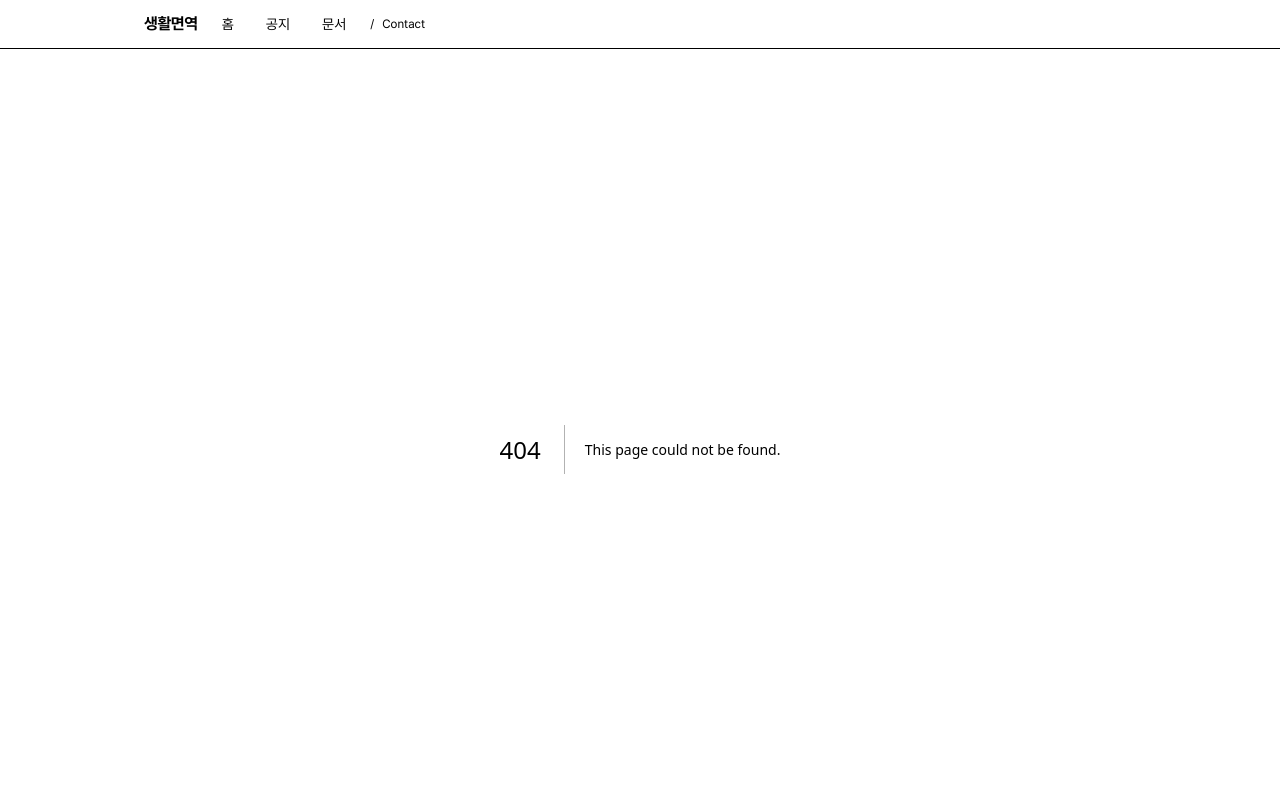
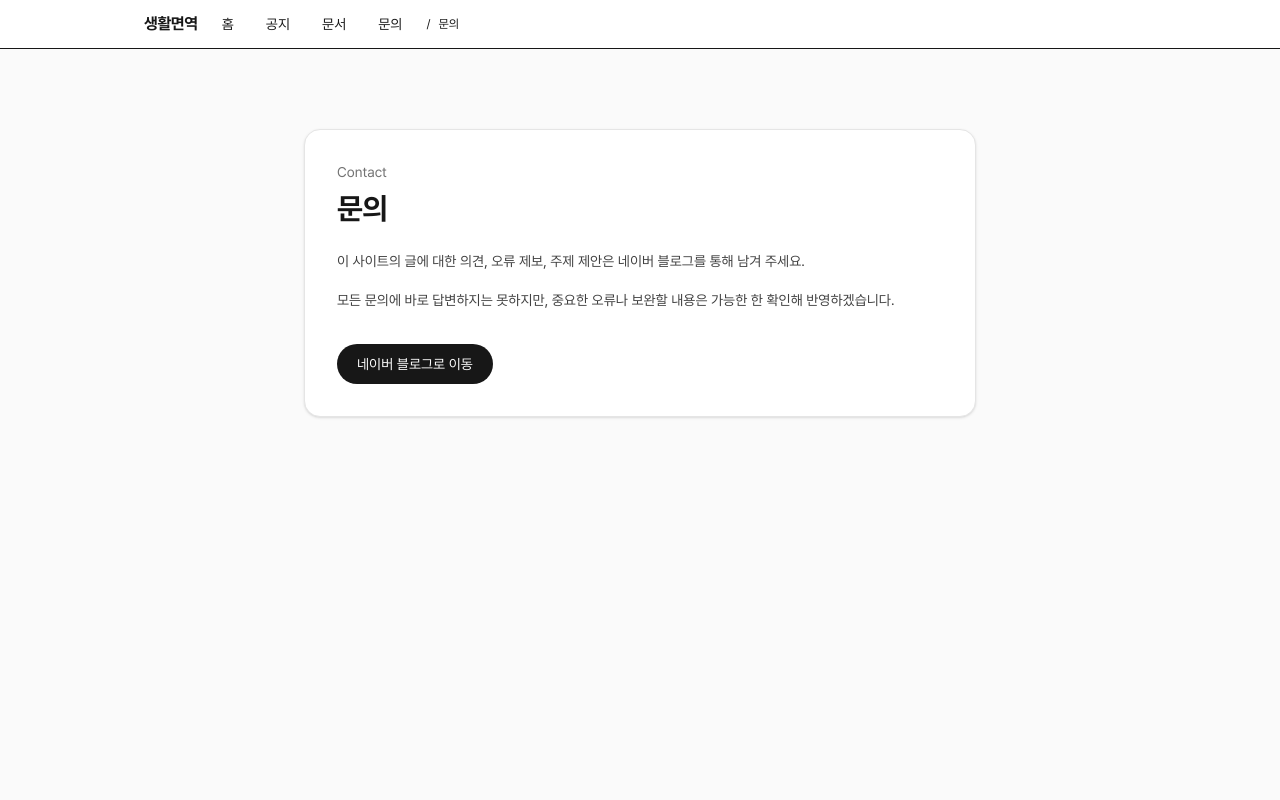
Before and after one commit to immunecube-lab/immunecube-blog, a Next.js app: page /contact in a window 1280 px wide. Before the commit this address had no page. Shown: the top 800 px of the page. Built offline with nearby package versions, Linux system fonts and the light colour scheme.

Commit message:
Add contact page

```diff
--- a/GlobalTopNav.tsx
+++ b/GlobalTopNav.tsx
@@ -10,6 +10,7 @@ const NAV: NavItem[] = [
   { href: '/', label: '홈' },
   { href: '/blog', label: '공지' },
   { href: '/docs', label: '문서' },
+  { href: '/contact', label: '문의' },
 ];
 
 function cx(...classes: Array<string | false | undefined>) {
@@ -26,6 +27,7 @@ function Breadcrumbs({ pathname }: { pathname: string }) {
     const labels: Record<string, string> = {
       blog: '공지',
       docs: '문서',
+      contact: '문의',
     };
 
     const prettify = (s: string) => {
--- /dev/null
+++ b/app/contact/page.tsx
@@ -0,0 +1,43 @@
+import type { Metadata } from "next";
+import Link from "next/link";
+
+export const metadata: Metadata = {
+  title: "문의 | immunecube",
+  description: "immunecube 글에 대한 의견, 오류 제보, 주제 제안 안내입니다.",
+  alternates: {
+    canonical: "/contact",
+  },
+};
+
+export default function ContactPage() {
+  return (
+    <main className="min-h-screen bg-neutral-50 px-6 py-20 text-neutral-900">
+      <section className="mx-auto max-w-2xl rounded-2xl border border-neutral-200 bg-white p-8 shadow-sm">
+        <p className="text-sm font-medium text-neutral-500">Contact</p>
+        <h1 className="mt-2 text-3xl font-semibold tracking-tight">문의</h1>
+
+        <div className="mt-6 space-y-4 text-sm leading-relaxed text-neutral-700">
+          <p>
+            이 사이트의 글에 대한 의견, 오류 제보, 주제 제안은 네이버 블로그를
+            통해 남겨 주세요.
+          </p>
+          <p>
+            모든 문의에 바로 답변하지는 못하지만, 중요한 오류나 보완할 내용은
+            가능한 한 확인해 반영하겠습니다.
+          </p>
+        </div>
+
+        <div className="mt-8">
+          <Link
+            href="https://blog.naver.com/immunecube"
+            target="_blank"
+            rel="noopener noreferrer"
+            className="inline-flex items-center justify-center rounded-full bg-neutral-900 px-5 py-2.5 text-sm font-medium text-white transition hover:bg-neutral-800"
+          >
+            네이버 블로그로 이동
+          </Link>
+        </div>
+      </section>
+    </main>
+  );
+}
--- a/app/sitemap.ts
+++ b/app/sitemap.ts
@@ -106,6 +106,7 @@ export default function sitemap(): MetadataRoute.Sitemap {
   addEntry(out, SITE_URL, siteLast);
   addEntry(out, joinUrl(SITE_URL, "/docs"), docsLast);
   addEntry(out, joinUrl(SITE_URL, "/blog"), postsLast);
+  addEntry(out, joinUrl(SITE_URL, "/contact"), siteLast);
 
   for (const p of posts) addEntry(out, p.url, p.lastModified);
   for (const d of docs) addEntry(out, d.url, d.lastModified);
```
